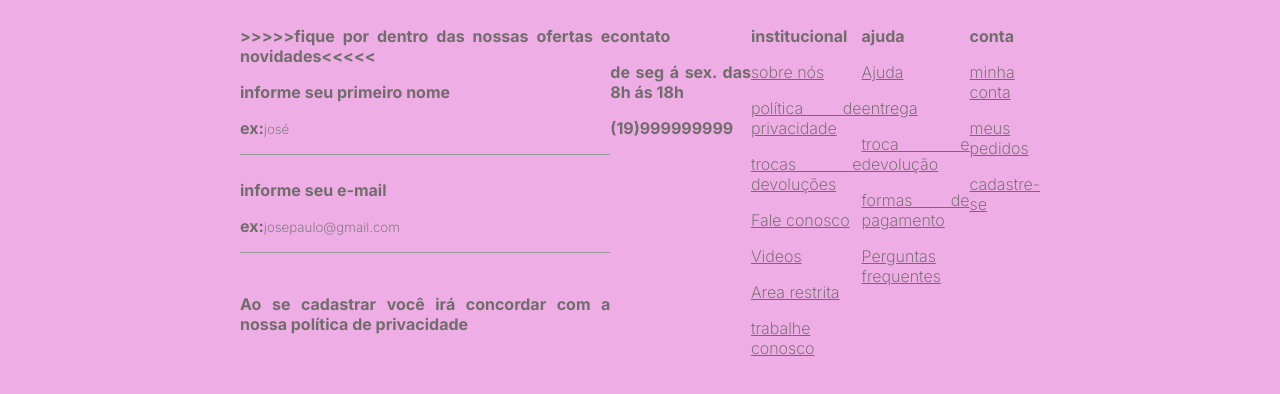
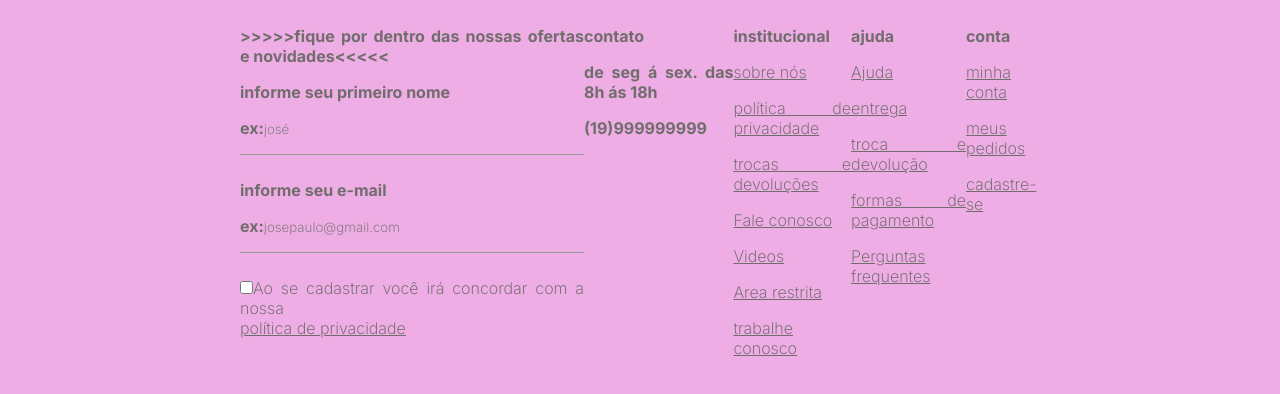
Before and after one commit to ramos-emily/Site, a plain HTML site: page index.html in a window 1280 px wide. Shown: the part 2452-2846 px from the top of the page. Drawn offline with Linux system fonts and the light colour scheme.

Commit message:
finalizei site

```diff
--- a/index.html
+++ b/index.html
@@ -179,7 +179,12 @@
           <p>informe seu e-mail</p>
           <p>ex:<input  id="e-mail" class="custom" size="30" placeholder="josepaulo@gmail.com"></p>
           <hr>
-          <button></button> <p>Ao se cadastrar você irá concordar com a nossa política de privacidade</p>
+          <label for="termos">
+            <input type="checkbox" <p>Ao se cadastrar você irá concordar com a nossa</p>
+            <ul>
+              <li><a href="http://127.0.0.1:5500/link/pg.html">política de privacidade</a></li>
+            </ul>
+          </label>
           <ul>
             <li><a href="http://127.0.0.1:5500/link/pg.html"></a></li>
           </ul>
--- a/style/style.css
+++ b/style/style.css
@@ -228,10 +228,13 @@ input {
     color: black;
 }
 
+label{
+    color: rgba(113, 109, 109, 1);
+}
+
 .footer-content{
     display: flex;
     flex-direction: column;
     row-gap: 1rem;
-
     text-align: justify;
 }
```
